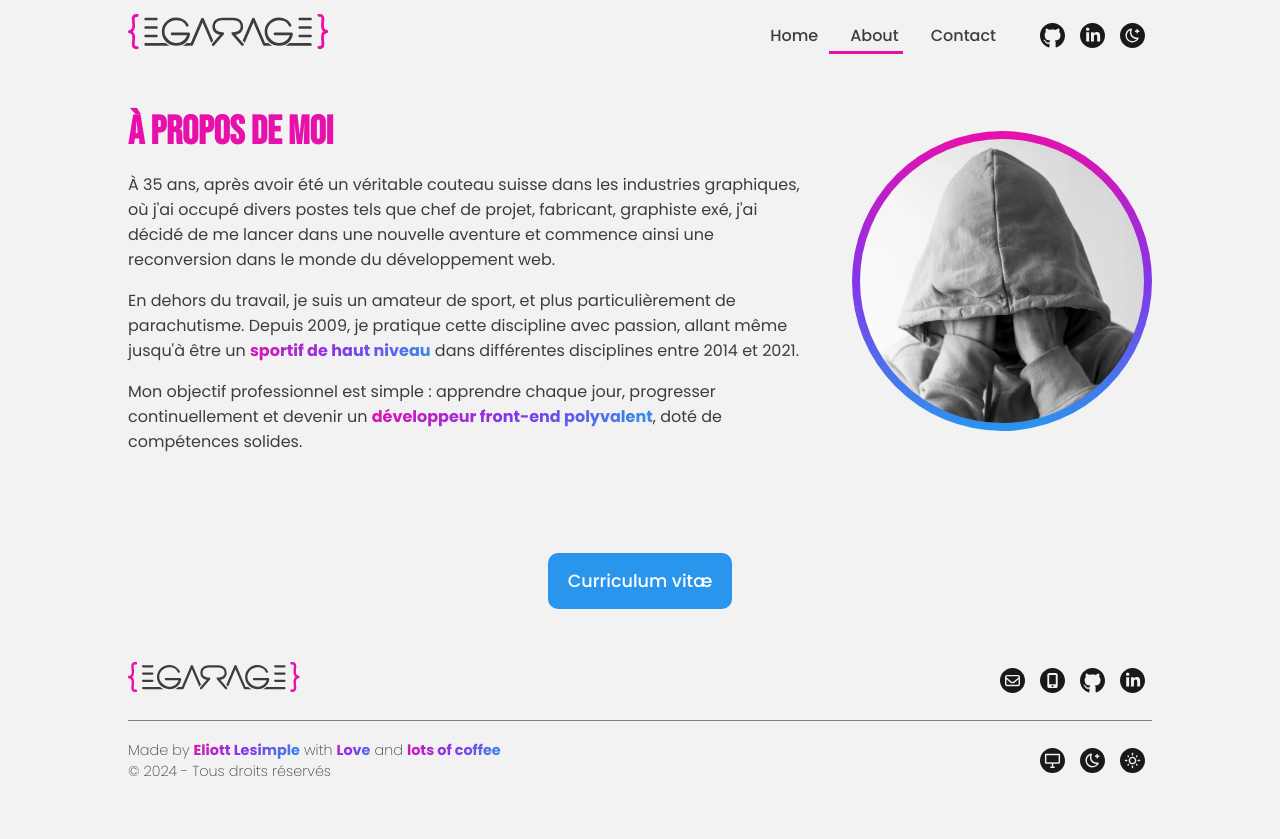
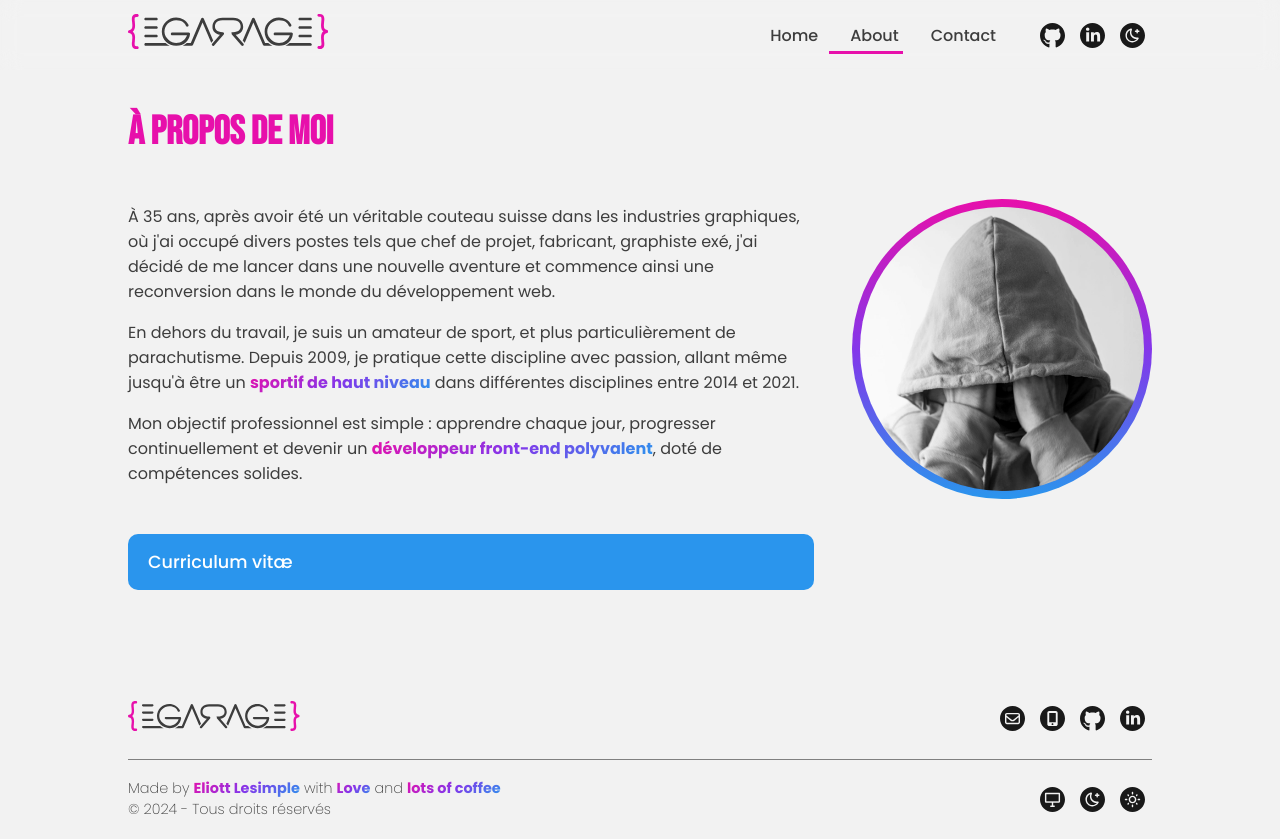
Before and after one commit to lesimpleliott/MyPortfolio, a React (Vite) app: page /about in a window 1280 px wide. Before the commit the page ends 800 px from the top, so only its background shows below. Built offline with nearby package versions, Linux system fonts and the light colour scheme.

Commit message:
About // V1

```diff
--- a/src/pages/About.tsx
+++ b/src/pages/About.tsx
@@ -32,26 +32,45 @@
             compétences solides.
           </p>
         </div>
+        <CtaButton title="Curriculum vitæ" filePath="./CV_LesimpleEliott.pdf" />
       </HeroBanner>
-      <CtaButton title="Curriculum vitæ" filePath="./CV_LesimpleEliott.pdf" />
     </AboutStyled>
   );
 };
 
 const AboutStyled = styled.main`
+  padding-bottom: 50px;
+
+  .heroBanner {
     .childrenWrapper {
       display: flex;
       flex-direction: column;
-    gap: 1rem;
+      gap: 3rem;
     }
+
     .textContainer {
       display: flex;
       flex-direction: column;
       gap: 1rem;
+      p {
+        font-size: clamp(0.9rem, 2vw, 1rem);
+      }
+    }
   }
 
-  p {
-    font-size: clamp(0.9rem, 2vw, 1rem);
+  @media screen and (max-width: 768px) {
+    padding-bottom: 75px;
+
+    .heroBanner {
+      .childrenWrapper {
+        align-items: center;
+      }
+    }
+    .textContainer {
+      @media screen and (max-width: 768px) {
+        text-align: justify;
+      }
+    }
   }
 `;
 
```
Lines whose indentation alone changed are shown as unchanged.
